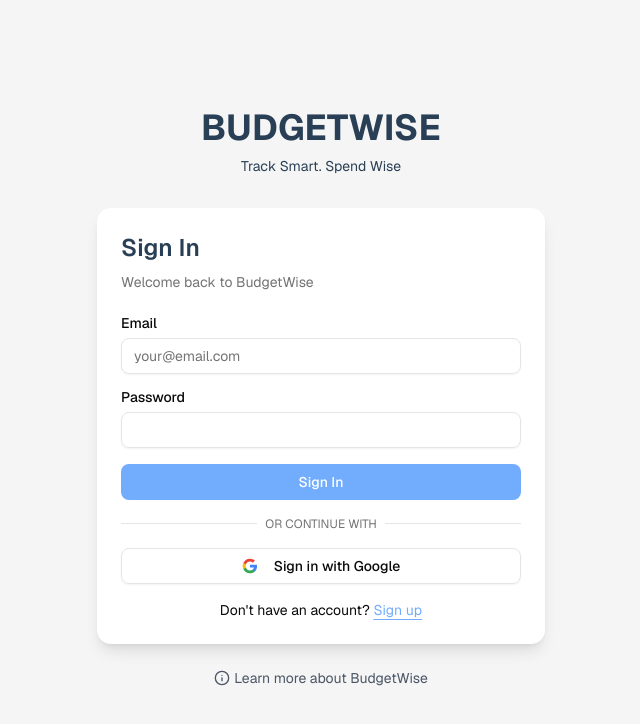
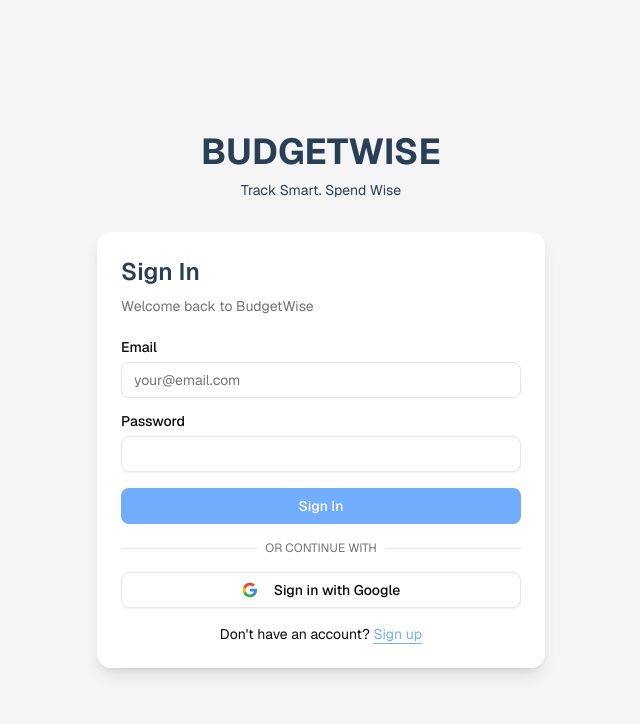
Before and after one commit to ceejt/budgetwise-LVM, a Next.js app: page /auth/signin in a window 1280 px wide. Shown: the top 724 px of the page, without its empty margins (319-959 px from the left). Built offline with nearby package versions, Linux system fonts and the light colour scheme.

Commit message:
Removed learn more in sign in page.

```diff
--- a/app/auth/signin/page.tsx
+++ b/app/auth/signin/page.tsx
@@ -172,18 +172,6 @@ export default function SignInPage() {
             </form>
           </CardContent>
         </Card>
-
-        <div className="mt-6 text-center">
-          <a
-            href="https://budgetwise.netlify.app"
-            target="_blank"
-            rel="noopener noreferrer"
-            className="text-sm text-gray-600 hover:text-gray-900 inline-flex items-center gap-1 transition-colors"
-          >
-            <Info className="h-4 w-4" />
-            Learn more about BudgetWise
-          </a>
-        </div>
       </div>
     </div>
   );
```
